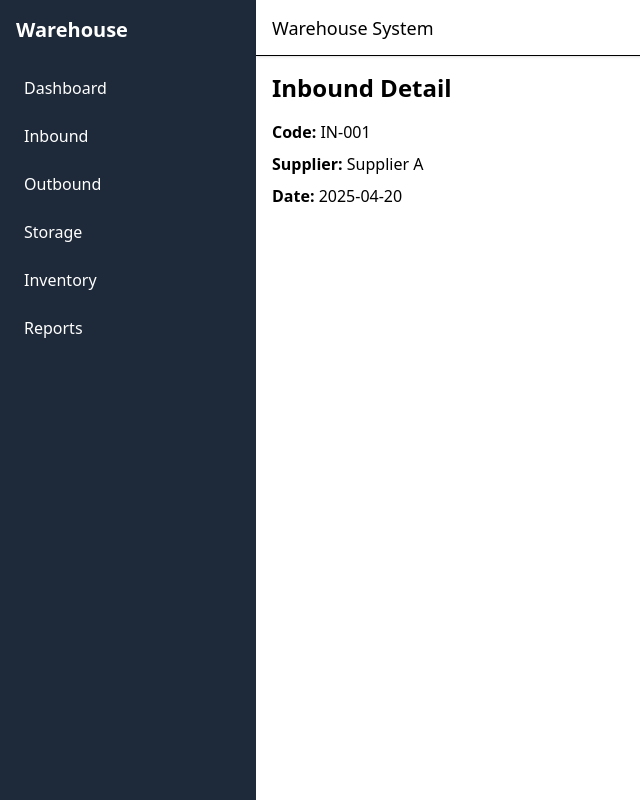
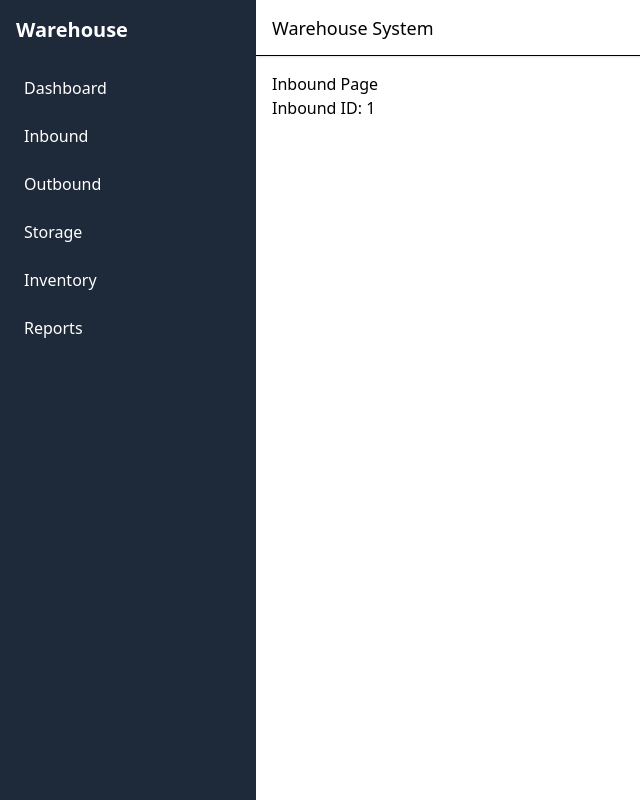
Before and after one commit to muhammadnurhusain/testing, a Next.js app: page /inbound/1 in a window 1280 px wide. Shown: the whole page, without its empty margins (0-640 px from the left). Built offline with nearby package versions, Linux system fonts and the light colour scheme.

Commit message:
fix error inbound detail v3

```diff
--- a/app/inbound/[id]/page.tsx
+++ b/app/inbound/[id]/page.tsx
@@ -1,25 +1,20 @@
-export default function InboundDetailPage({ params }: { params: { id: string } }) {
-  const inbound = {
-    id: params.id,
-    code: `IN-00${params.id}`,
-    supplier: "Supplier A",
-    date: "2025-04-20",
+// app/inbound/[id]/page.tsx
+
+interface InboundPageProps {
+  params: {
+    id: string;
   };
+}
+
+const InboundPage = ({ params }: InboundPageProps) => {
+  const { id } = params; // Access the dynamic parameter
 
   return (
     <div>
-      <h1 className="text-2xl font-bold mb-4">Inbound Detail</h1>
-      <div className="space-y-2">
-        <div>
-          <strong>Code:</strong> {inbound.code}
-        </div>
-        <div>
-          <strong>Supplier:</strong> {inbound.supplier}
-        </div>
-        <div>
-          <strong>Date:</strong> {inbound.date}
-        </div>
-      </div>
+      <h1>Inbound Page</h1>
+      <p>Inbound ID: {id}</p>
     </div>
   );
-}
+};
+
+export default InboundPage;
```
